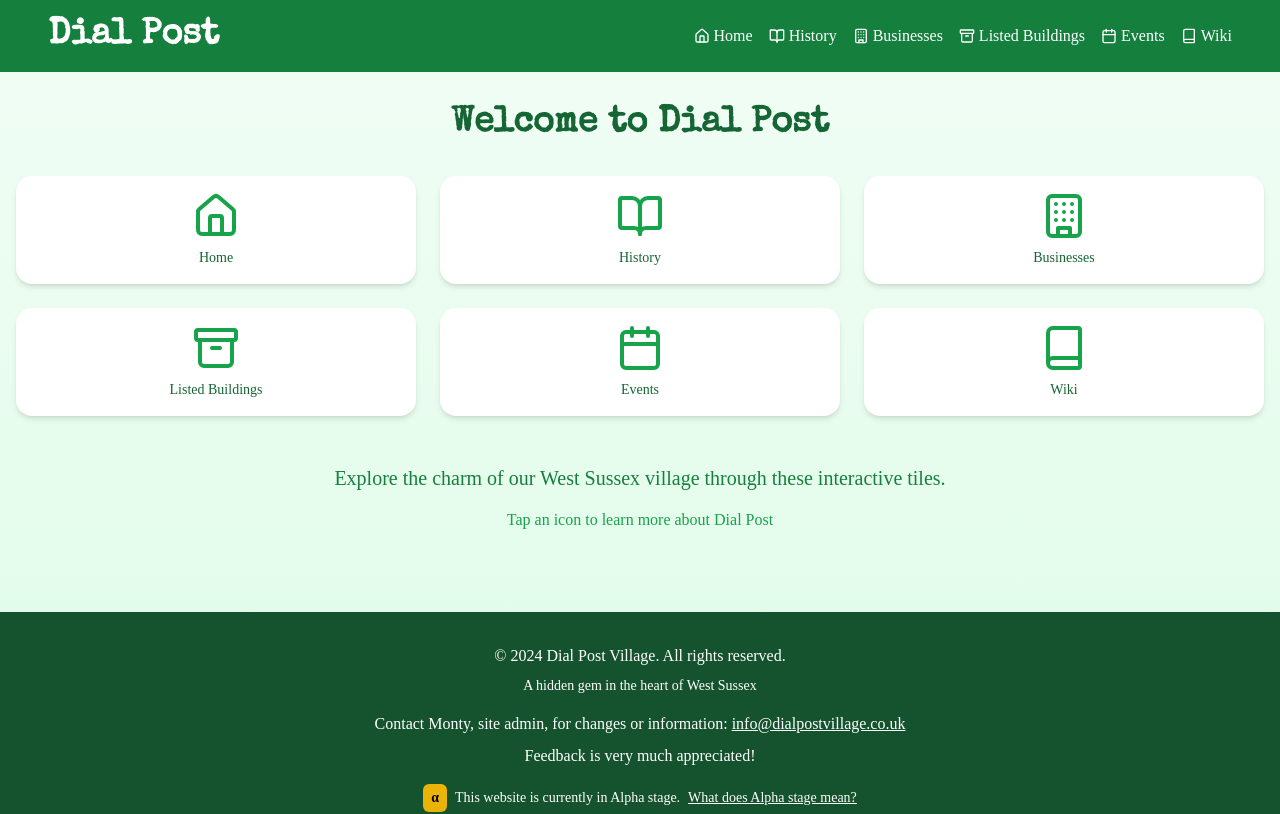
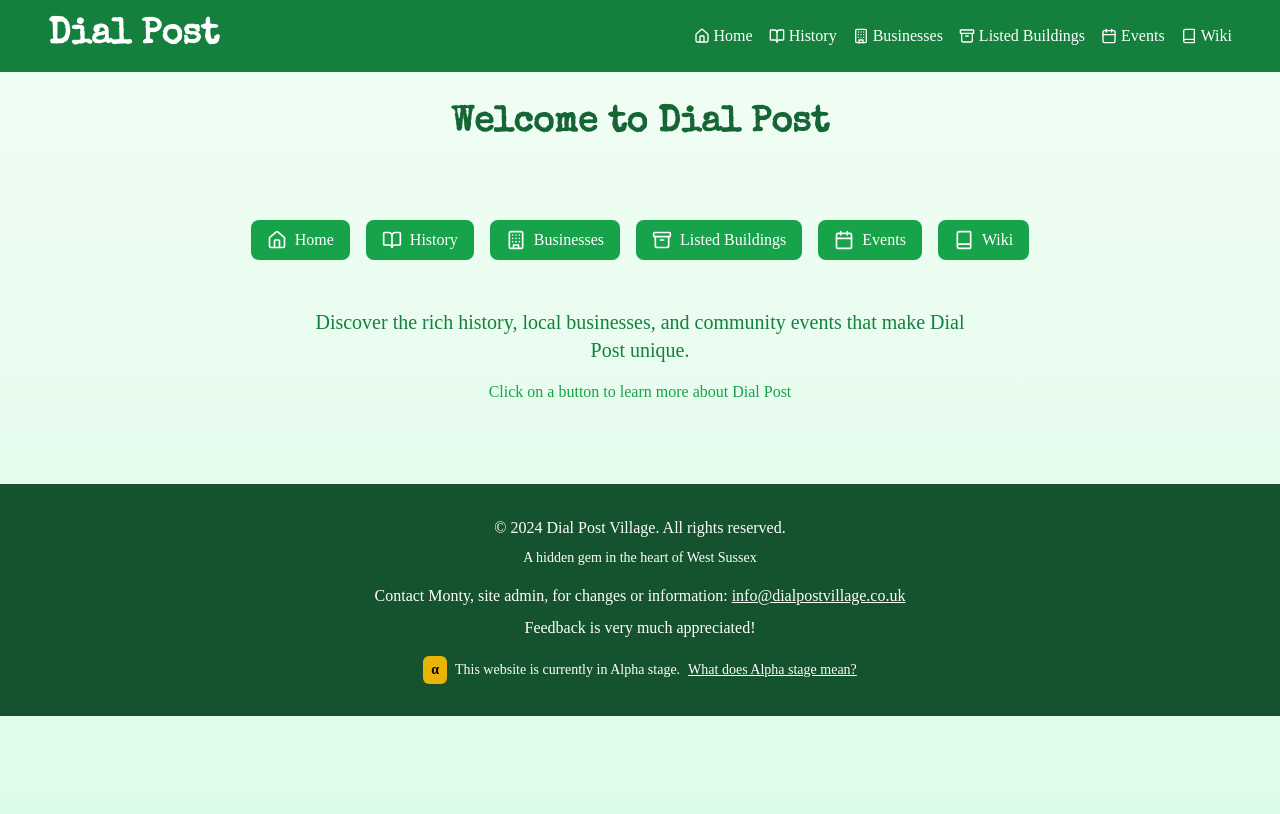
Before and after one commit to theonewithpooh-bear/dialpost-dreamscape, a React (Vite) app: page / in a window 1280 px wide. Shown: the top 814 px of the page. Built offline with nearby package versions, Linux system fonts and the light colour scheme.

Commit message:
Restrict Home Screen to Mobile
Updated the application to display the home screen only on mobile devices, removing it from the desktop view.
[skip gpt_engineer]

```diff
--- a/package.json
+++ b/package.json
@@ -55,6 +55,7 @@
     "react-dom": "^18.2.0",
     "react-hook-form": "^7.52.0",
     "react-resizable-panels": "^2.0.19",
+    "react-responsive": "^10.0.0",
     "react-router-dom": "^6.23.1",
     "recharts": "^2.12.7",
     "sonner": "^1.5.0",
--- a/src/pages/Index.jsx
+++ b/src/pages/Index.jsx
@@ -3,8 +3,11 @@ import { Link } from 'react-router-dom';
 import { HomeIcon, BookOpenIcon, BuildingIcon, ArchiveIcon, CalendarIcon, BookIcon } from 'lucide-react';
 import Footer from '@/components/Footer';
 import '../styles/custom.css';
+import { useMediaQuery } from 'react-responsive';
 
 const Index = () => {
+  const isMobile = useMediaQuery({ maxWidth: 767 });
+
   const navItems = [
     { title: "Home", icon: HomeIcon, to: "/" },
     { title: "History", icon: BookOpenIcon, to: "/history" },
@@ -20,6 +23,7 @@ const Index = () => {
         <h1 className="text-3xl md:text-4xl font-bold mb-8 text-center text-green-800 animate-fade-in special-elite-regular">
           Welcome to Dial Post
         </h1>
+        {isMobile ? (
           <div className="grid grid-cols-3 gap-6 mb-12">
             {navItems.map((item, index) => (
               <Link
@@ -32,12 +36,31 @@ const Index = () => {
               </Link>
             ))}
           </div>
+        ) : (
+          <div className="text-center mb-12">
+            <p className="text-lg md:text-xl mb-4 text-green-700 max-w-2xl mx-auto animate-fade-in-delay">
+              Explore the charm of our West Sussex village through our interactive website.
+            </p>
+            <div className="flex justify-center space-x-4">
+              {navItems.map((item, index) => (
+                <Link
+                  key={index}
+                  to={item.to}
+                  className="flex items-center px-4 py-2 bg-green-600 text-white rounded-lg hover:bg-green-700 transition-colors duration-300"
+                >
+                  <item.icon className="h-5 w-5 mr-2" />
+                  <span>{item.title}</span>
+                </Link>
+              ))}
+            </div>
+          </div>
+        )}
         <section className="text-center mb-12">
           <p className="text-lg md:text-xl mb-4 text-green-700 max-w-2xl mx-auto animate-fade-in-delay">
-            Explore the charm of our West Sussex village through these interactive tiles.
+            Discover the rich history, local businesses, and community events that make Dial Post unique.
           </p>
           <div className="flex items-center justify-center text-green-600 animate-fade-in-delay-2">
-            <span>Tap an icon to learn more about Dial Post</span>
+            <span>Click on a {isMobile ? "tile" : "button"} to learn more about Dial Post</span>
           </div>
         </section>
       </main>
```
Also changed, not shown: 1 other file (tests, documents, lock files or other folders). Lines whose indentation alone changed are shown as unchanged.
